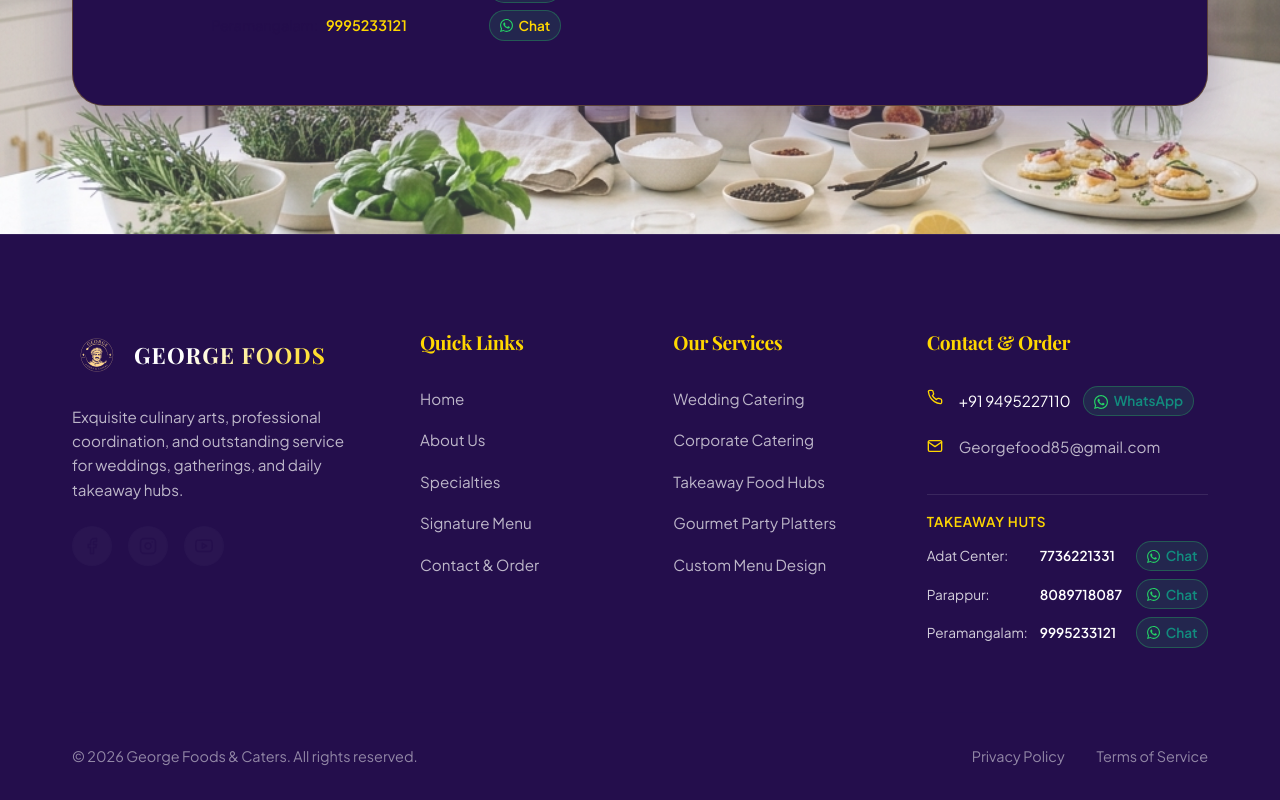
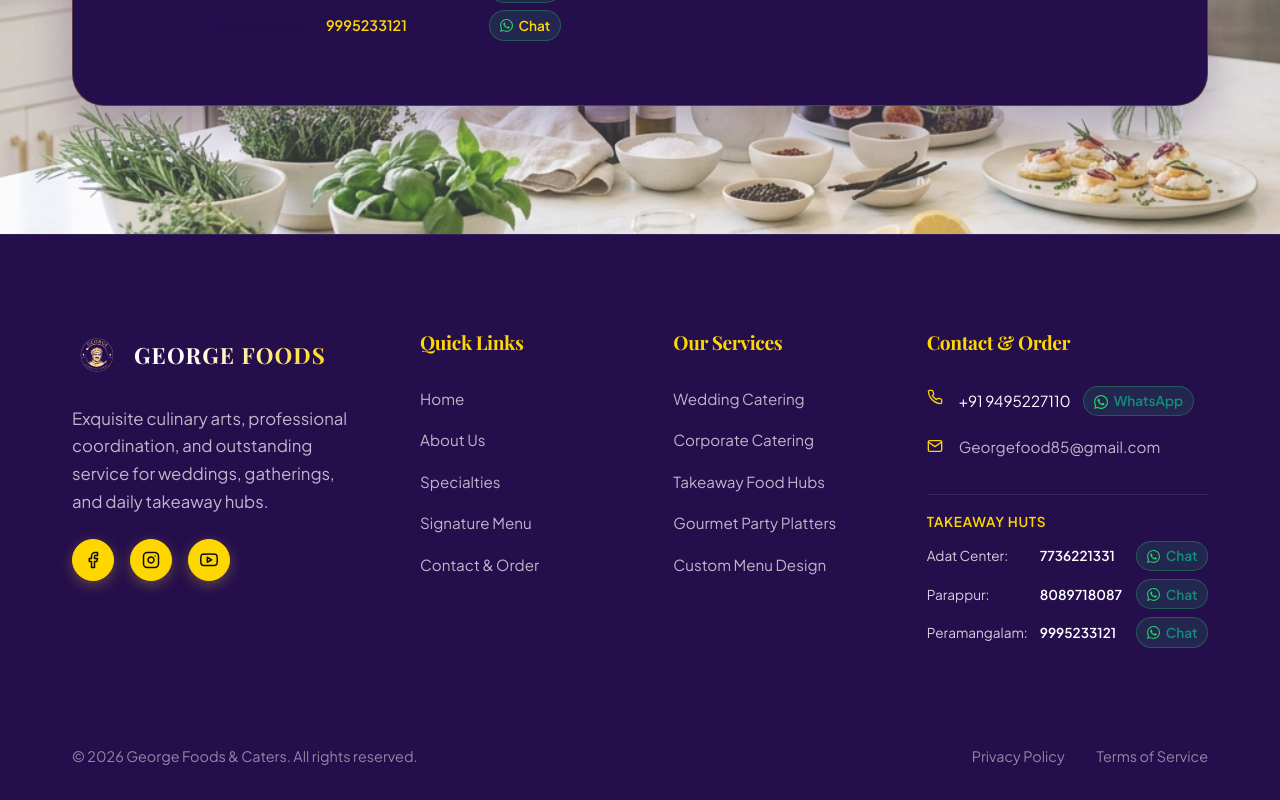
Before and after one commit to bitfixtechnologies/george_caters, a Next.js app: page / in a window 1280 px wide. Shown: the part 6508-7308 px from the top of the page. Built offline with nearby package versions, Linux system fonts and the light colour scheme; a web font is replaced by a local one.

Commit message:
Enhance footer and social link styles
Updated footer description styles and social link hover effects.

```diff
--- a/app/globals.css
+++ b/app/globals.css
@@ -1155,8 +1155,10 @@ textarea.form-input {
 }
 
 .footer-desc {
-  font-size: 0.95rem;
-  max-width: 320px;
+  font-size: 1.05rem;
+  line-height: 1.65;
+  max-width: 360px;
+  color: rgba(255, 255, 255, 0.85);
 }
 
 .social-links {
@@ -1165,24 +1167,25 @@ textarea.form-input {
 }
 
 .social-link {
-  width: 40px;
-  height: 40px;
+  width: 42px;
+  height: 42px;
   border-radius: 50%;
-  background: rgba(255, 255, 255, 0.03);
-  border: 1px solid var(--color-border);
+  background: var(--color-accent);
+  color: #0d0d0d;
+  border: 1px solid var(--color-accent);
   display: flex;
   align-items: center;
   justify-content: center;
-  color: var(--color-text-muted);
+  box-shadow: 0 4px 14px rgba(212, 175, 55, 0.35);
   transition: var(--transition-normal);
 }
 
 .social-link:hover {
-  background: var(--color-accent);
-  color: var(--color-text-dark);
-  border-color: var(--color-accent);
-  box-shadow: var(--glow-gold);
-  transform: translateY(-3px);
+  background: #ffffff;
+  color: #000000;
+  border-color: #ffffff;
+  box-shadow: 0 6px 22px rgba(255, 255, 255, 0.6);
+  transform: translateY(-3px) scale(1.08);
 }
 
 .footer-title {
```
